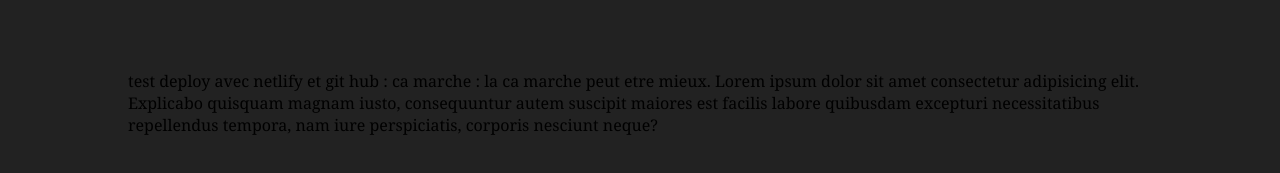
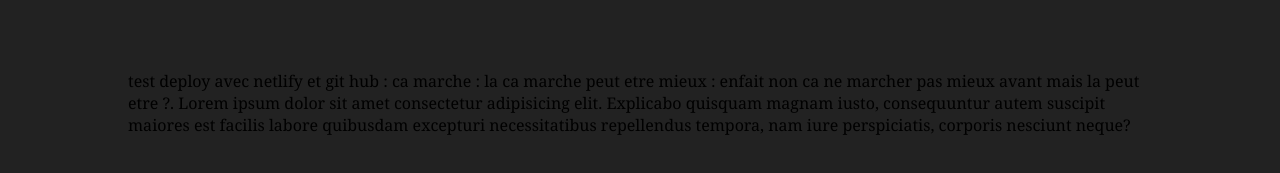
Before and after one commit to multicolores/Restaurant-site, a React (Create React App) app: page /about in a window 1280 px wide. Shown: the part 891-1064 px from the top of the page. Built offline with nearby package versions, Linux system fonts and the light colour scheme.

Commit message:
3eme essaie la sa devrai marché

```diff
--- a/src/about.js
+++ b/src/about.js
@@ -43,7 +43,8 @@
         <h2>text</h2>
         <p>
           test deploy avec netlify et git hub : ca marche : la ca marche peut
-          etre mieux. Lorem ipsum dolor sit amet consectetur adipisicing elit.
+          etre mieux : enfait non ca ne marcher pas mieux avant mais la peut
+          etre ?. Lorem ipsum dolor sit amet consectetur adipisicing elit.
           Explicabo quisquam magnam iusto, consequuntur autem suscipit maiores
           est facilis labore quibusdam excepturi necessitatibus repellendus
           tempora, nam iure perspiciatis, corporis nesciunt neque?
```
